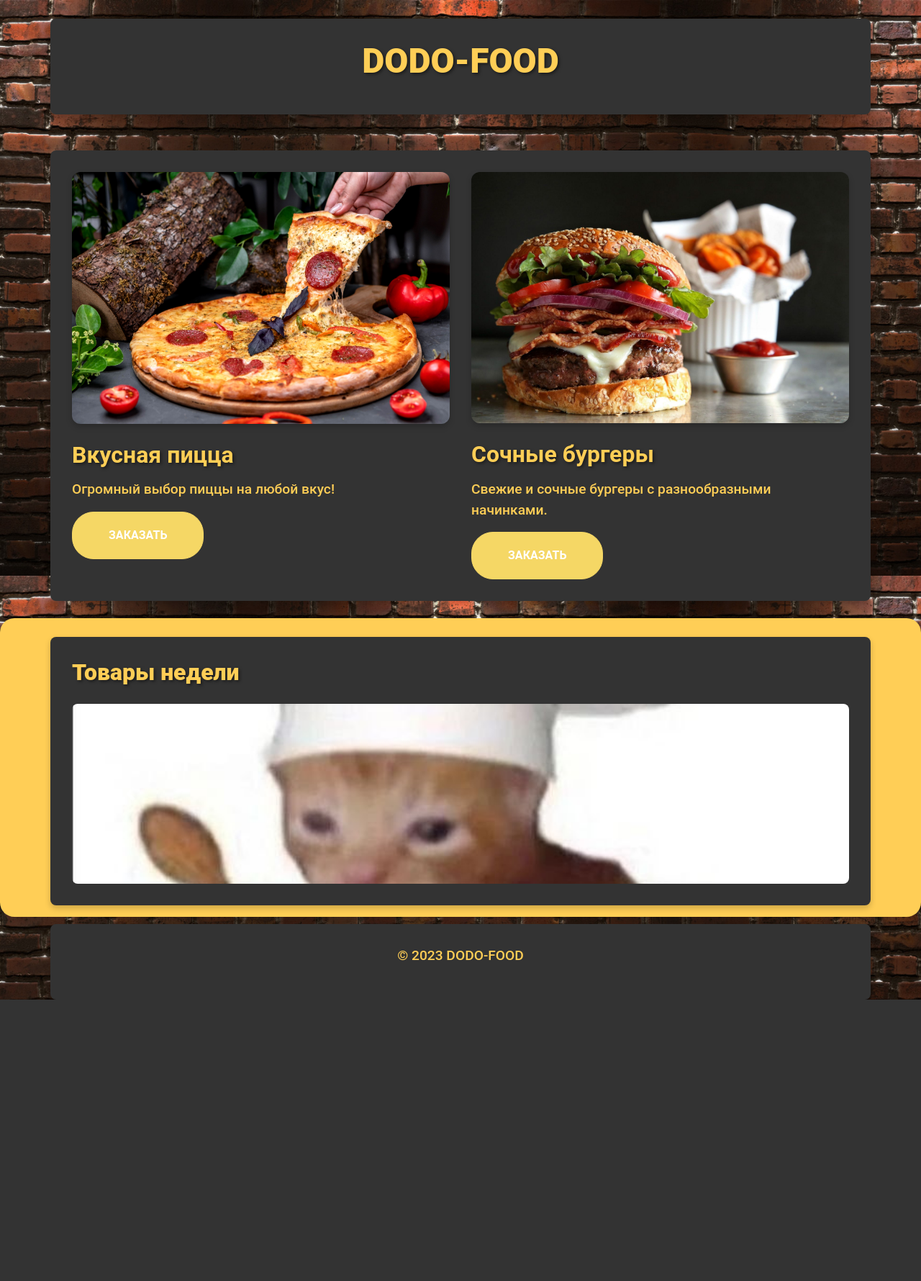
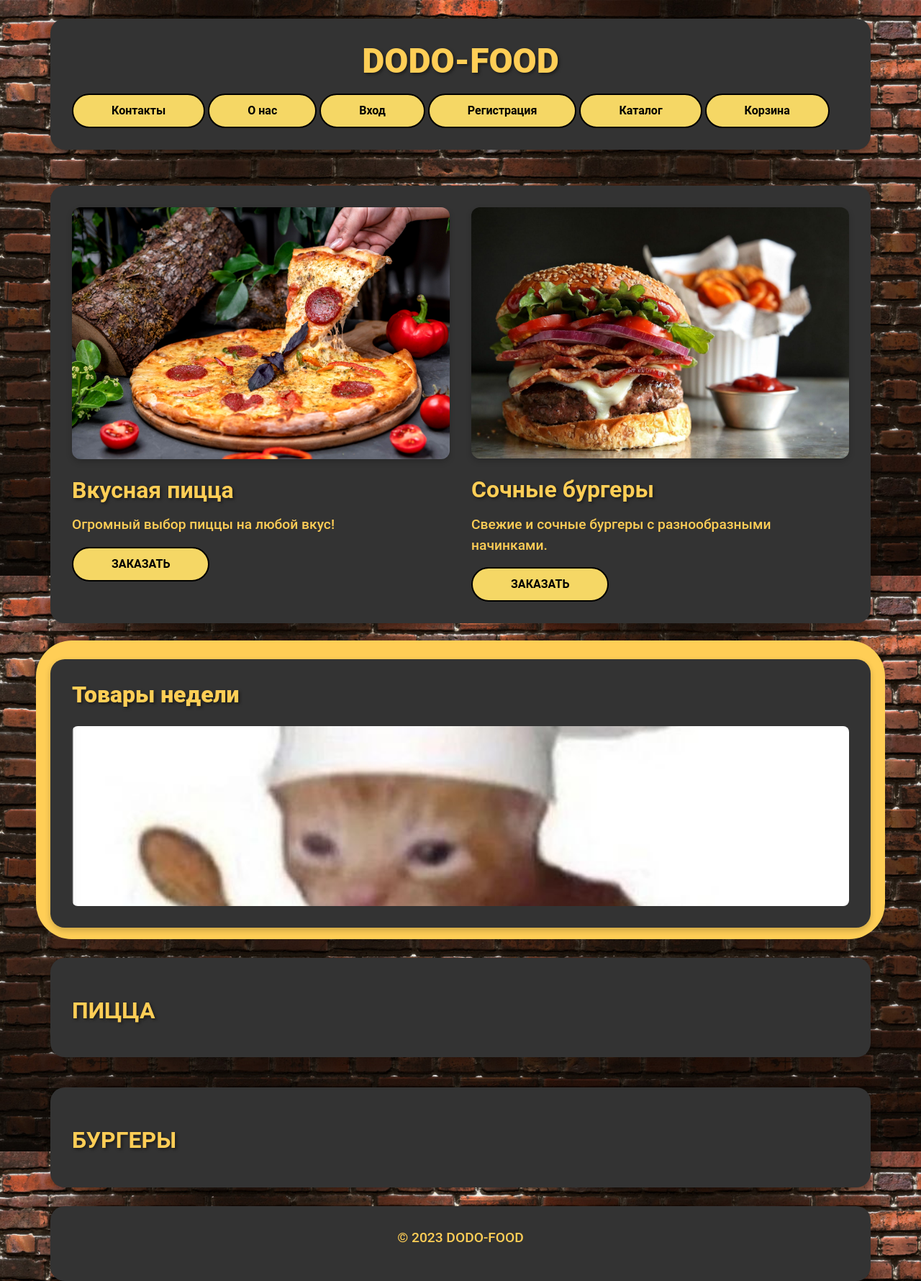
Before and after one commit to cocicka04/online-eda, a Django app: page / in a window 1280 px wide. Shown: the whole page at 72% size. Before the commit the page ends 1389 px from the top, so only its background shows below. Run offline with Django 3.2, Linux system fonts and the light colour scheme; some libraries are stand-ins or nearby versions.

Commit message:
кнопки
кнопки прокрутка вниз

```diff
--- a/web_1/hello/static/css/script.js
+++ /dev/null
@@ -1,6 +0,0 @@
-$(document).ready(function(){
-  $('#productCarousel').carousel({
-    interval: 3000,
-    pause: 'hover'
-  });
-});
--- a/web_1/hello/static/css/style.css
+++ b/web_1/hello/static/css/style.css
@@ -1,5 +1,3 @@
-
-
 body {
   font-family: 'Roboto', sans-serif;
   color: #ffce56;
@@ -10,11 +8,10 @@ body {
 }
 
 .container {
-
-  background-color: #333;
+  background-color: #333333;
   padding: 30px;
   margin-top: 10px;
-  border-radius: 8px; /*скругленныеуголки*/
+  border-radius: 20px; /*скругленныеуголки*/
   box-shadow: 0 4px 8px rgba(0, 0, 0, 0.2); /* заметная тень */
 }
 
@@ -25,6 +22,8 @@ h1 {/*заголовок*/
   text-align: center;
   margin-bottom: 15px;
 }
+
+
 
 h2 {/*заголовок*/
   font-size: 2em;
@@ -51,15 +50,18 @@ a:hover {
   color: #ffce56;
 }
 
+/*ВСЕКНОПКИ*/
 .btn-primary {
   background-color: #f5d765;
-  border-color: #f5d765;
+  border-color: #000000;
+  border-width: 2px;
+  color:black;
   font-weight: bold;
-  border-radius: 30px; /* углы */
-  padding: 20px 50px;
-  transition: background-color 0.3s ease-in-out;
+  border-radius: 30px; /*углы*/
+  padding: 10px 53px;
 }
 
+/*наведение на кнопку*/
 .btn-primary:hover {
   background-color: #ffce56;
   border-color: #ffce56;
@@ -76,11 +78,11 @@ a:hover {
     height: 250px;
     object-fit: cover;
     border-radius: 8px;
-    transition: transform 0.3s ease-in-out;
+    transition: transform 0.3s ease-in-out; /*увеличение в карусели картинок сама анимация???*/
 }
 
 #week-products .carousel-item img:hover {
-    transform: scale(1.05); /* при наведении */
+    transform: scale(1.05); /*эта штука вроде увеличивает ничего не поняла но вроде да*/
 }
 
 /*тили для изображений бургера и пиццы*/
@@ -92,8 +94,7 @@ main .img-fluid {
 /*товары недели*/
 #week-products {
   background-color: #ffce56;
-  border-radius: 20px; /*углы*/
-  padding: 10px 20px;
-  transition: background-color 0.3s ease-in-out;
-
+  border-radius: 50px; /*углы*/
+  padding: 0px 20px;
+  margin: 0 50px;
 }
--- a/web_1/hello/templates/index.html
+++ b/web_1/hello/templates/index.html
@@ -16,6 +16,15 @@
     <header class="py-3">
         <div class="container">
             <h1 class="text-center">DODO-FOOD</h1>
+            <div class="justify-content-start mt-3">
+                <div>
+                    <a href="#" class="btn btn-primary">Контакты</a>
+                    <a href="#" class="btn btn-primary">О нас</a>
+                    <a href="#" class="btn btn-primary">Вход</a>
+                    <a href="#" class="btn btn-primary">Регистрация</a>
+                    <a href="#catalogpizza" class="btn btn-primary">Каталог</a>
+                    <a href="#" class="btn btn-primary">Корзина</a>
+            </div>
         </div>
     </header>
 
@@ -26,13 +35,13 @@
                     <img src="static/images/pizza.jpg" class="img-fluid" alt="Пицца">
                     <h2 class="mt-4">Вкусная пицца</h2>
                     <p>Огромный выбор пиццы на любой вкус!</p>
-                    <a href="#" class="btn btn-primary">ЗАКАЗАТЬ</a>
+                    <a href="#catalogpizza" class="btn btn-primary">ЗАКАЗАТЬ</a>
                 </div>
                 <div class="col-md-6">
                     <img src="static/images/burger.jpg" class="img-fluid" alt="Бургер">
                     <h2 class="mt-4">Сочные бургеры</h2>
                     <p>Свежие и сочные бургеры с разнообразными начинками.</p>
-                    <a href="#" class="btn btn-primary">ЗАКАЗАТЬ</a>
+                    <a href="#catalogburger" class="btn btn-primary">ЗАКАЗАТЬ</a>
                 </div>
             </div>
         </div>
@@ -67,6 +76,20 @@
     </div>
 </section>
 
+<section id="catalogpizza">
+    <header class="py-3">
+        <div class="container">
+            <h2 class="mt-4">ПИЦЦА</h2>
+            <div class="justify-content-start mt-3">
+</section>
+
+<section id="catalogburger">
+    <header class="py-3">
+        <div class="container">
+            <h2 class="mt-4">БУРГЕРЫ</h2>
+            <div class="justify-content-start mt-3">
+</section>
+
 <footer class="">
     <div class="container">
         <p class="text-center">© 2023 DODO-FOOD</p>
```
